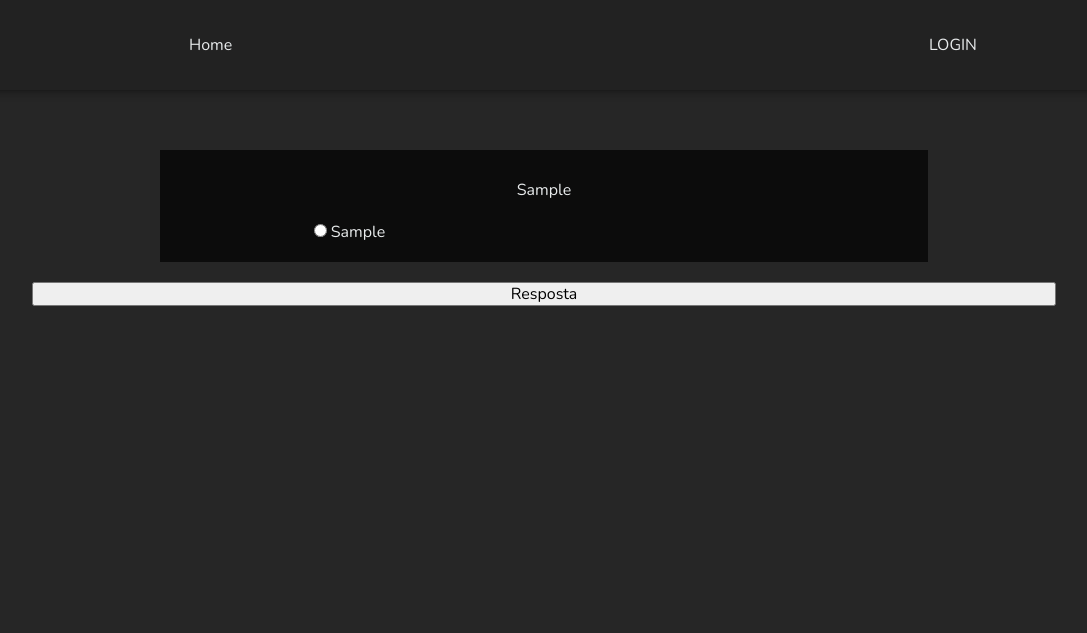
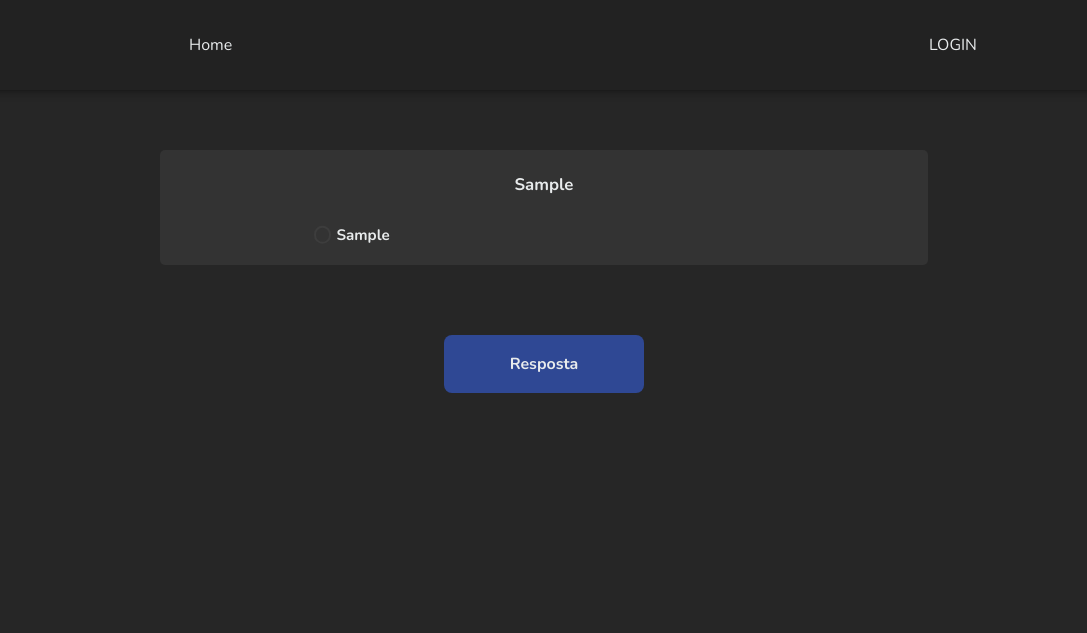
Before and after one commit to PedroWegner/ao_laerer_projeto, a Django app: page /ensino/aula/atividade/1 in a window 1280 px wide. Shown: the top 633 px of the page, without its empty margins (96-1183 px from the left). Run offline with Django 4.2, Linux system fonts and the light colour scheme; tables that the repository leaves empty hold one stand-in row (values such as "Sample post").

Commit message:
alterado css; criado outros parcials; layoutado questao

```diff
--- a/ensino/templates/ensino/atividade_aula.html
+++ b/ensino/templates/ensino/atividade_aula.html
@@ -12,18 +12,18 @@
             <p>{{ frase }}</p>
             <div class="atividade-aula-respostas">
                 {% for alternativa in alternativas %}
-                <div>
+                <label class="label-alternativa" for="alternativa-{{questao_id}}-{{alternativa}}">
                     <input type="radio" name="{{ questao_id }}" id="alternativa-{{questao_id}}-{{alternativa}}"
                         value="{{alternativa}}">
-                    <label for="alternativa-{{questao_id}}-{{alternativa}}">{{ alternativa }}</label>
-                </div>
+                    {{ alternativa }}</label>
+
 
                 {% endfor %}
             </div>
             {% endfor %}
         </div>
         {% endfor %}
-        <button type="submit">Resposta</button>
+        <button class='btn-cadastro' type="submit">Resposta</button>
     </form>
 
 
--- a/ensino/templates/ensino/cadastro/cadastra_atividade.html
+++ b/ensino/templates/ensino/cadastro/cadastra_atividade.html
@@ -7,8 +7,6 @@
 
     <form method="POST">
         {% csrf_token %}
-
-
         {% for q in questoes_disponiveis %}
         <div class="questao">
             <label for="id-{{q.id}}">
@@ -16,10 +14,7 @@
             </label>
             <input type="checkbox" id="id-{{q.id}}" name="questoes" value="{{q.id}}">
         </div>
-
         {% endfor %}
-
-
         <button type="submit">Resposta</button>
     </form>
 
--- a/ensino/views.py
+++ b/ensino/views.py
@@ -471,7 +471,7 @@ class AdicionaPalavraAula(TemplateView, DetailView):
 
 
 class CriaQuestao(TemplateView):
-    template_name = 'ensino/cadastra_questao.html'
+    template_name = 'ensino/cadastro/cadastra_questao.html'
 
     def get(self, *args, **kwargs):
         formset = AlternativasQuestaoFormset()
--- a/templates/static/css/style.css
+++ b/templates/static/css/style.css
@@ -712,12 +724,14 @@ ul.drop-menu-usuario li:first-child {
 /* INICIO HTML ATIVIDADE AULA */
 .atividade-aula-form {
     width: 100%;
-    display: grid;
+    display: flex;
+    flex-direction: column;
+    align-items: center;
     gap: 20px;
 }
 
 .atividade-aula-questao {
-    background-color: #0C0C0C;
+    background-color: var(--color-high);
     width: 75%;
     margin: 0 auto;
     display: flex;
@@ -726,13 +740,69 @@ ul.drop-menu-usuario li:first-child {
     padding-top: 15px;
     padding-bottom: 20px;
     gap: 8px;
+    border-radius: 5px;
+}
+
+.atividade-aula-questao p {
+    font-size: 1.05em;
+    font-weight: 600;
+    margin-bottom: 25px;
+    margin-top: 10px;
 }
 
 .atividade-aula-respostas {
     width: 60%;
     display: flex;
     justify-content: space-between;
+    position: relative;
+}
+
+/* radio input */
+.label-alternativa {
+    font-size: 0.95rem;
+    font-weight: bold;
+    line-height: 1.1;
+    display: grid;
+    grid-template-columns: 1em auto;
     color: var(--font-color);
+    gap: 0.5em;
+}
+
+input[type="radio"] {
+    -webkit-appearance: none;
+    appearance: none;
+    background-color: var(--color-high);
+    margin: 0;
+    font: inherit;
+    color: currentColor;
+    width: 1.15em;
+    height: 1.15em;
+    border: 0.15em solid var(--color-border);
+    border-radius: 50%;
+    transform: translateY(-0.075em);
+    display: grid;
+    place-content: center;
+}
+
+input[type="radio"]::before {
+    content: "";
+    width: 0.65em;
+    height: 0.65em;
+    border-radius: 50%;
+    transform: scale(0);
+    transition: 120ms transform ease-in-out;
+    box-shadow: inset 1em 1em var(--blue-low);
+    background-color: var(--color-high);
+}
+
+input[type="radio"]:checked::before {
+    transform: scale(1);
+}
+
+input[type="radio"]:focus {
+    transition: none;
+    border: 0.15em solid var(--color-border);
+    outline: max(2px, 0.15em) solid var(--blue-low);
 }
 
 /* FIM HTML ATIVIDADE AULA */
@@ -1552,7 +1639,7 @@ ul.drop-menu-usuario li:first-child {
     padding: 20px;
     background-color: var(--blue-high);
     color: var(--font-image);
-    border-radius: 15px;
+    border-radius: 8px;
     text-align: center;
     font-weight: bold;
     border: none;
```
Also changed, not shown: other parts of templates/static/css/style.css (+39 -10 lines), ensino/templates/ensino/meu_painel_aulas.html (+7 -4 lines), forum/templates/forum/cadastro_postagem.html (+4 -15 lines), forum/templates/forum/postagem.html (+6 -15 lines), forum/views.py (+10 -7 lines), templates/parcial/_menu_lateral_forum.html (added, +25 -0 lines), templates/parcial/_menu_lingua.html (+13 -1 lines).
